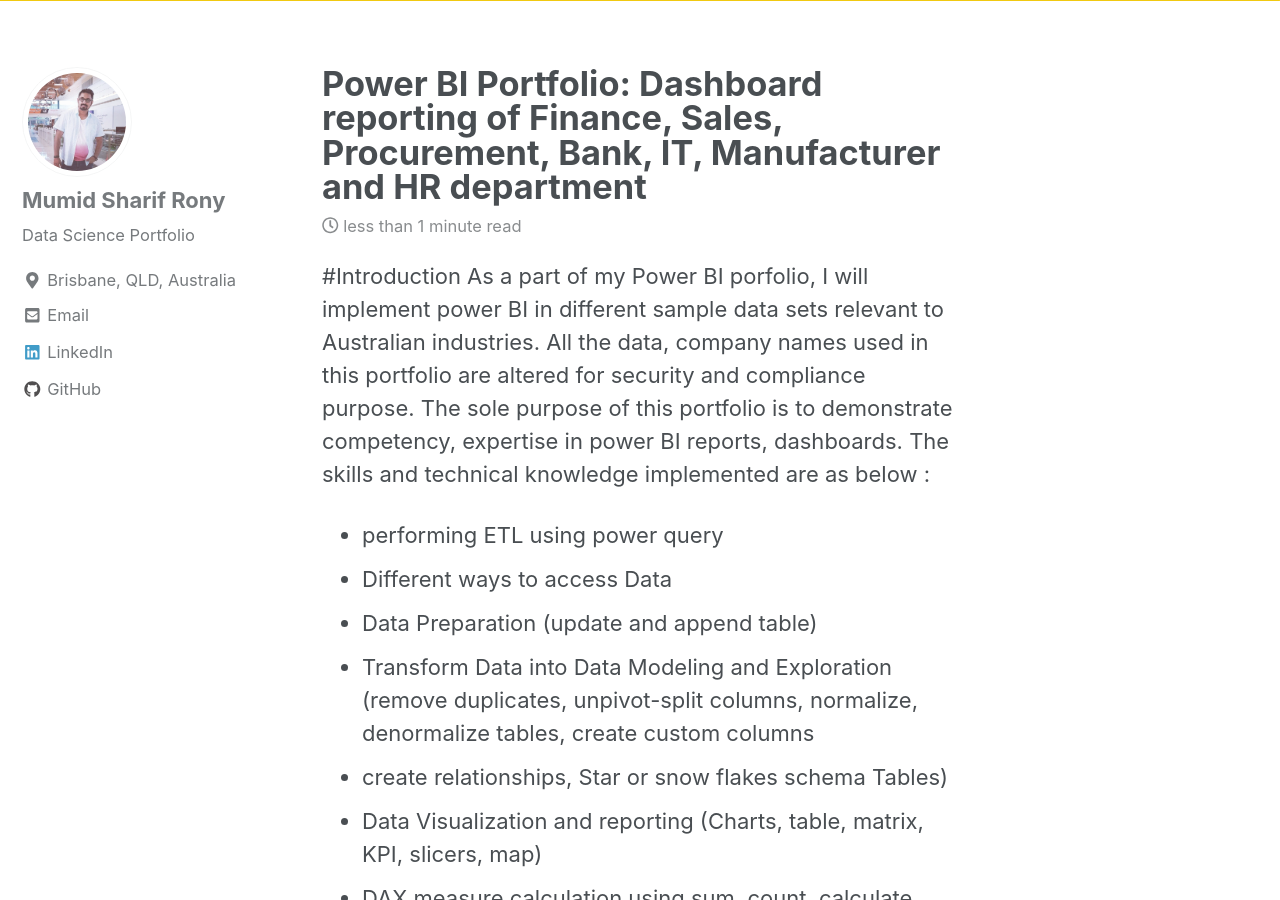
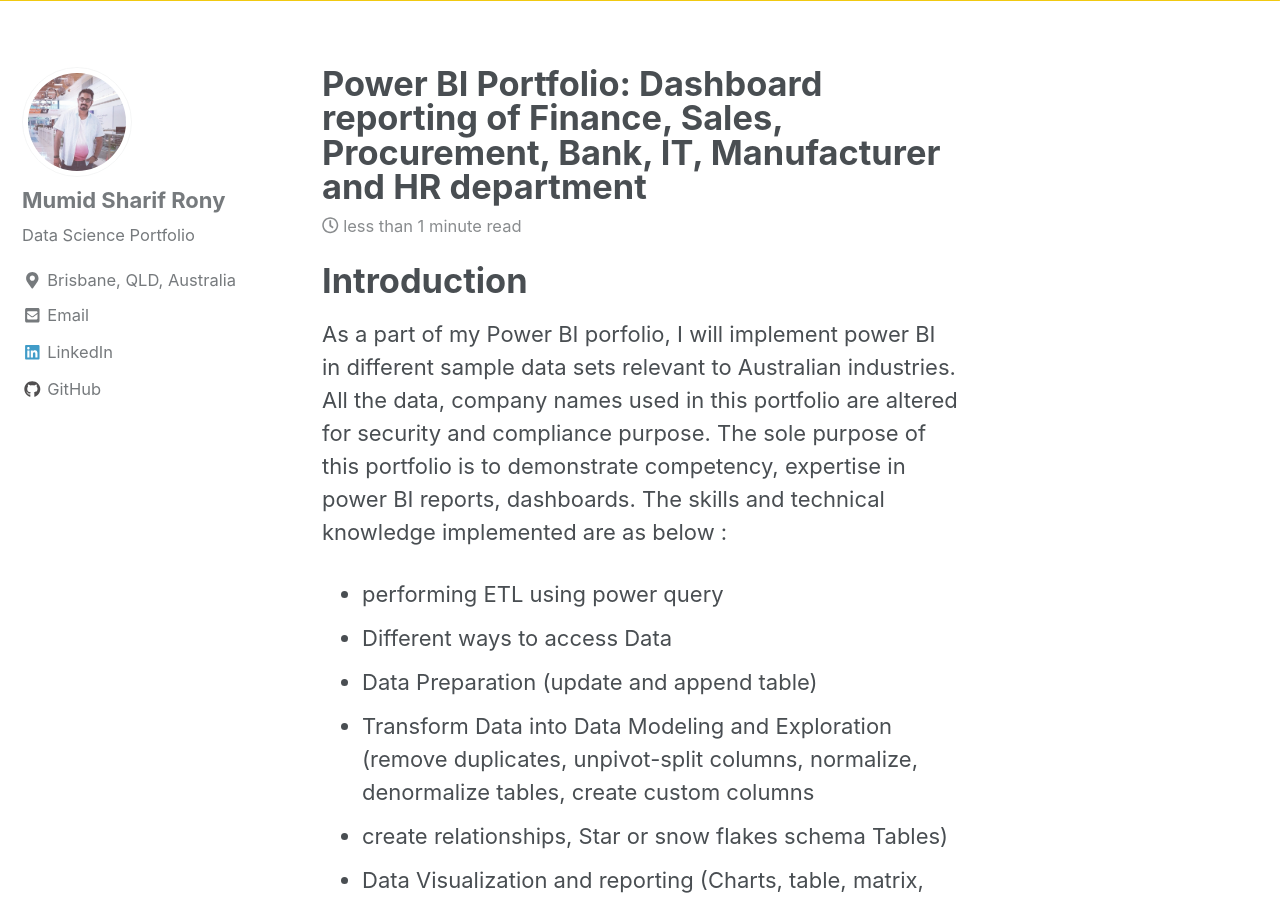
Before and after one commit to mumid/mumid.github.io, a Jekyll site: the page built from _posts/2019-06-20-PowerBI Project Portfolio.md, in a window 1280 px wide and 900 px high, scrolled down 444 px. Built offline with Jekyll 4.4.1, drawn with Linux system fonts in a browser that asks for light colours; cached includes are drawn as plain includes; nearby versions of some CDN libraries.

Commit message:
New post

```diff
--- a/_posts/2019-06-20-PowerBI Project Portfolio.md
+++ b/_posts/2019-06-20-PowerBI Project Portfolio.md
@@ -8,7 +8,7 @@
 mathjax: "true"
 ---
 
-#Introduction
+# Introduction
 As a part of my Power BI porfolio, I will implement power BI in different sample data sets relevant to Australian industries.
 All the data, company names used in this portfolio are altered for security and compliance purpose.
 The sole purpose of this portfolio is to demonstrate competency, expertise in power BI reports, dashboards.
@@ -27,8 +27,6 @@
 - set up enterprise gateway
 - share and collaborate dashboard, workspace, apps.
 
-
-<iframe width="800" height="600" src="https://app.powerbi.com/view?r=eyJrIjoiOTdjMjE0YWItMTliYS00NmVmLWFhOWMtYzFiYTg4MTU5ZWEwIiwidCI6IjJiYWMzNWU3LThlNWMtNDUyNi04OTgxLTg5MjA2YmM0ZDg5MSIsImMiOjN9" frameborder="0" allowFullScreen="true"></iframe>
-
+<iframe width="933" height="700" src="https://app.powerbi.com/view?r=eyJrIjoiOTdjMjE0YWItMTliYS00NmVmLWFhOWMtYzFiYTg4MTU5ZWEwIiwidCI6IjJiYWMzNWU3LThlNWMtNDUyNi04OTgxLTg5MjA2YmM0ZDg5MSIsImMiOjN9" frameborder="0" allowFullScreen="true"></iframe>
 
 ## Details will be UPLOADED SOON
```
